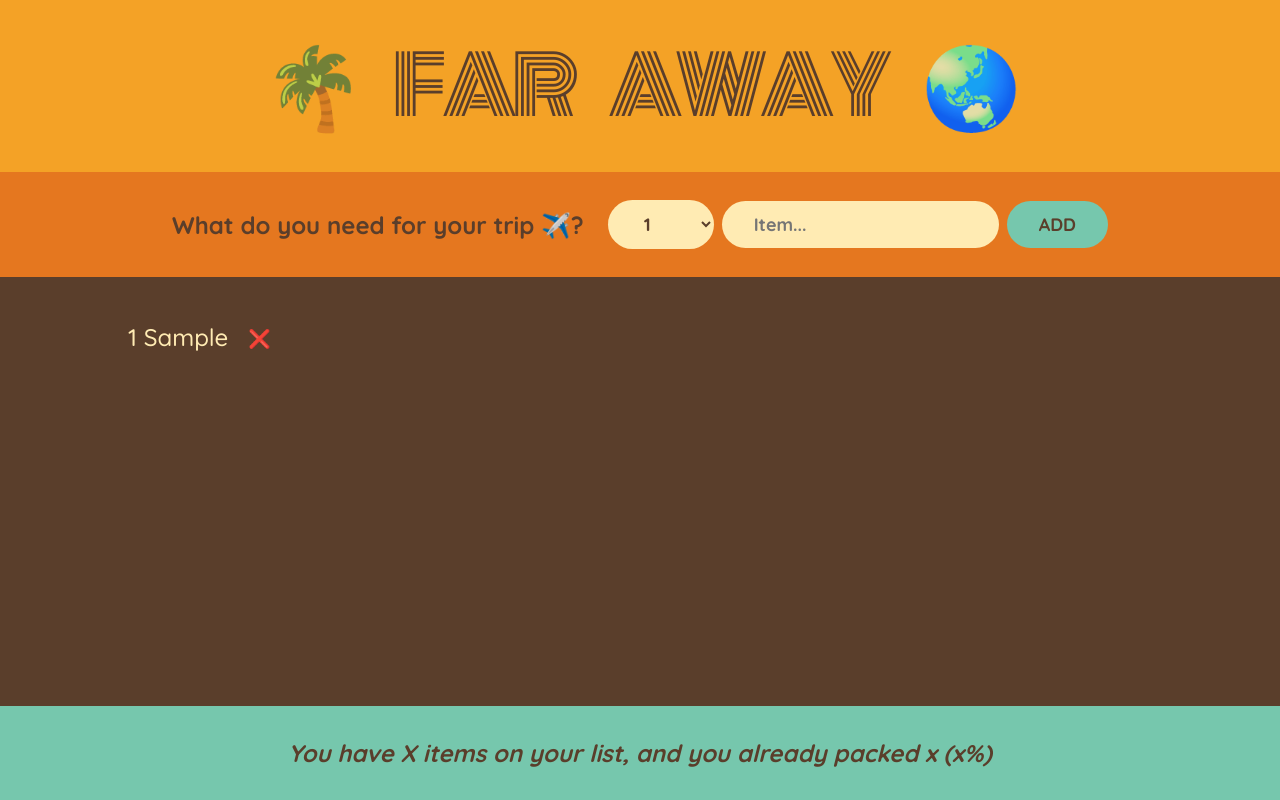
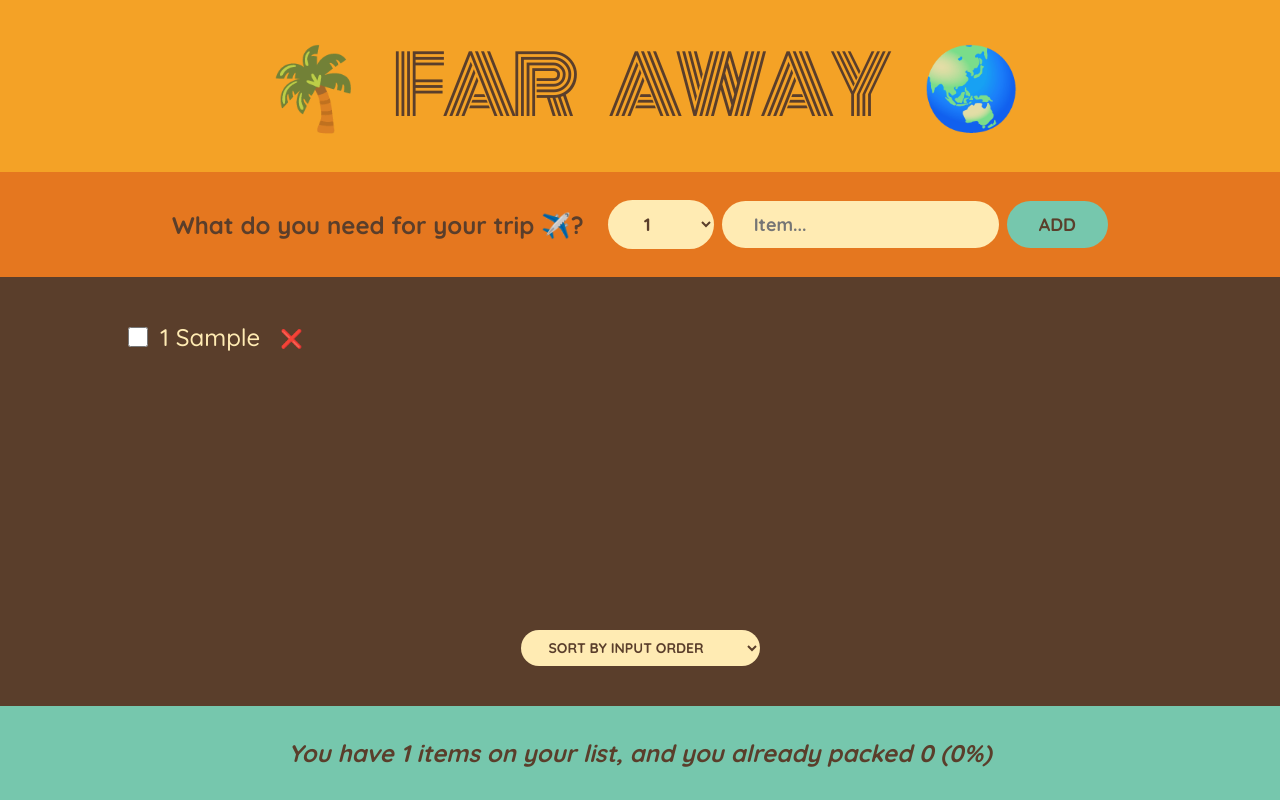
Before and after one commit to alexquesad/Travel-list, a React (Create React App) app: page / in a window 1280 px wide. Both pictures are taken after typing "Sample" into the empty fields and a click on the button "ADD". Built offline with nearby package versions, Linux system fonts and the light colour scheme.

Commit message:
implemented checking elements functionality and sorting items

```diff
--- a/src/App.js
+++ b/src/App.js
@@ -11,12 +11,24 @@
     setItems((items) => items.filter((item) => item.id !== id));
   }
 
+  function handleToggleItem(id) {
+    setItems((items) =>
+      items.map((item) =>
+        item.id === id ? { ...item, packed: !item.packed } : item
+      )
+    );
+  }
+
   return (
     <div className="app">
       <Logo />
       <Form onAddItems={handleAddItems} />
-      <PackingList items={items} onDeleteItem={handleDeleteItem} />
-      <Stats />
+      <PackingList
+        items={items}
+        onDeleteItem={handleDeleteItem}
+        onToggleItem={handleToggleItem}
+      />
+      <Stats items={items} />
     </div>
   );
 }
@@ -67,21 +79,55 @@
   );
 }
 
-function PackingList({ items, onDeleteItem }) {
+function PackingList({ items, onDeleteItem, onToggleItem }) {
+  const [sortBy, setSortBy] = useState("input");
+
+  let sortedItems;
+
+  if (sortBy === "input") sortedItems = items;
+
+  if (sortBy === "description")
+    sortedItems = items
+      .slice()
+      .sort((a, b) => a.description.localeCompare(b.description));
+
+  if (sortBy === "packed")
+    sortedItems = items
+      .slice()
+      .sort((a, b) => Number(a.packed) - Number(b.packed));
+
   return (
     <div className="list">
       <ul>
-        {items.map((item) => (
-          <Item item={item} onDeleteItem={onDeleteItem} key={item.id} />
+        {sortedItems.map((item) => (
+          <Item
+            item={item}
+            onDeleteItem={onDeleteItem}
+            onToggleItem={onToggleItem}
+            key={item.id}
+          />
         ))}
       </ul>
+
+      <div className="actions">
+        <select value={sortBy} onChange={(e) => setSortBy(e.target.value)}>
+          <option value="input">Sort by input order</option>
+          <option value="description">Sort by description</option>
+          <option value="packed">Sort by packed status</option>
+        </select>
+      </div>
     </div>
   );
 }
 
-function Item({ item, onDeleteItem }) {
+function Item({ item, onDeleteItem, onToggleItem }) {
   return (
     <li>
+      <input
+        type="checkbox"
+        value={item.packed}
+        onChange={() => onToggleItem(item.id)}
+      />
       <span style={item.packed ? { textDecoration: "line-through" } : {}}>
         {item.quantity} {item.description}
       </span>
@@ -90,10 +136,25 @@
   );
 }
 
-function Stats() {
+function Stats({ items }) {
+  if (!items.length)
+    return (
+      <p class="stats">
+        <em>Start adding some items to your packing list 📋</em>
+      </p>
+    );
+  const numItems = items.length;
+  const numPacked = items.filter((item) => item.packed).length;
+  const percentage = Math.round((numPacked / numItems) * 100);
+
   return (
     <footer className="stats">
-      <em>You have X items on your list, and you already packed x (x%)</em>
+      <em>
+        {percentage === 100
+          ? "You got everything! Ready to go 🥳!!"
+          : `You have ${numItems} items on your list, and you already packed
+        ${numPacked} (${percentage}%)`}
+      </em>
     </footer>
   );
 }
```
